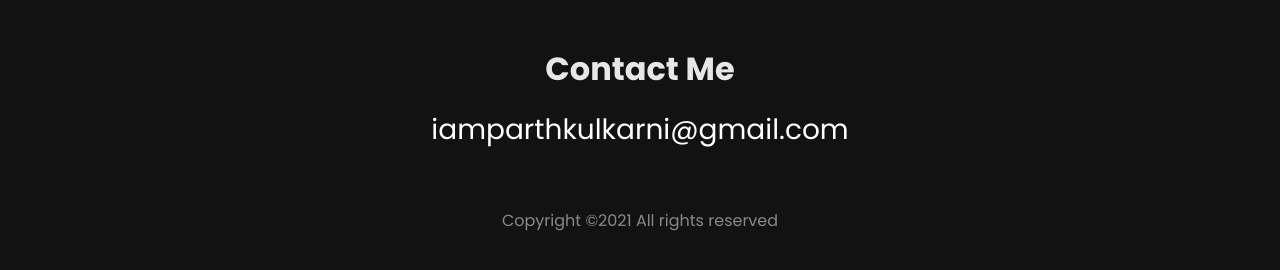
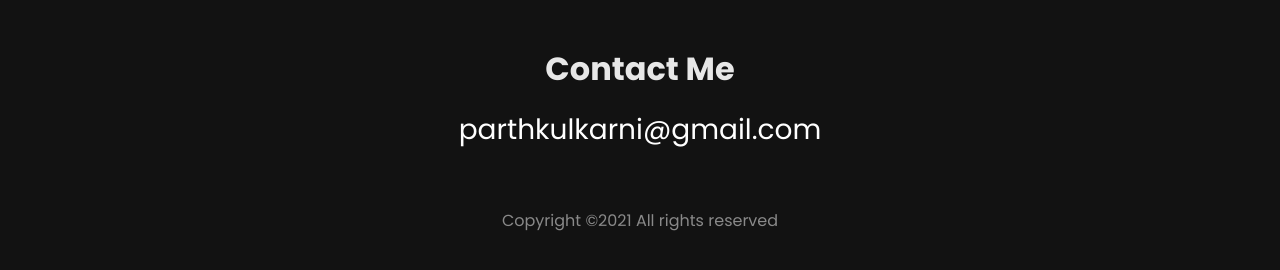
Before and after one commit to kulkarniparth/kulkarniparth.github.io, a plain HTML site: page index.html in a window 1280 px wide. Shown: the part 1762-2032 px from the top of the page. Drawn offline with Linux system fonts and the light colour scheme; some packages are replaced by stand-ins of ours; no server answers; files whose address does not match are found by name.

Commit message:
Update index.html

```diff
--- a/index.html
+++ b/index.html
@@ -240,7 +240,7 @@
               </div>
               <div class="ftco-footer-widget">
                 <h2 class="mb-3">Contact Me</h2>
-                <p class="h3 email"><a href="#">iamparthkulkarni@gmail.com</a></p>
+                <p class="h3 email"><a href="parthkulkarni@gmail.com">parthkulkarni@gmail.com</a></p>
               </div>
             </div>
           </div>
```
